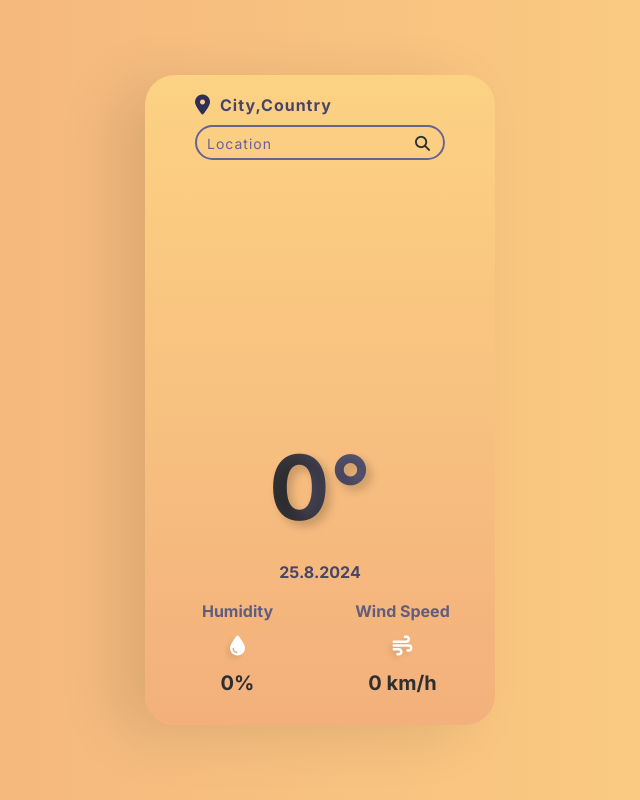
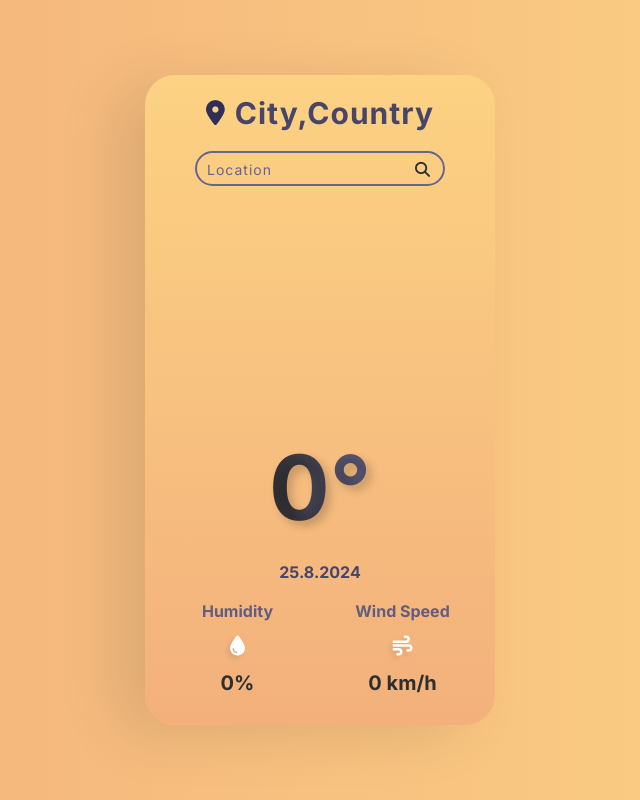
Before and after one commit to saemyyy/weather-checker, a React (Vite) app: page / in a window 1280 px wide. Shown: the whole page, without its empty margins (320-960 px from the left). Built offline with nearby package versions, Linux system fonts and the light colour scheme.

Commit message:
change css styling

```diff
--- a/src/components/WeatherChecker.css
+++ b/src/components/WeatherChecker.css
@@ -26,19 +26,20 @@
 .search {
   display: flex;
   flex-direction: column;
-  row-gap: 1rem;
+  row-gap: 2rem;
 }
 .search-top {
   display: flex;
   align-items: center;
+  justify-content: center;
   column-gap: 1rem;
 }
 .search-top i {
-  font-size: 2rem;
+  font-size: 2.5rem;
   color: #2f2e57;
 }
 .search-top div {
-  font-size: 1.6rem;
+  font-size: 3rem;
   color: #484569;
   letter-spacing: 0.1rem;
 }
```
